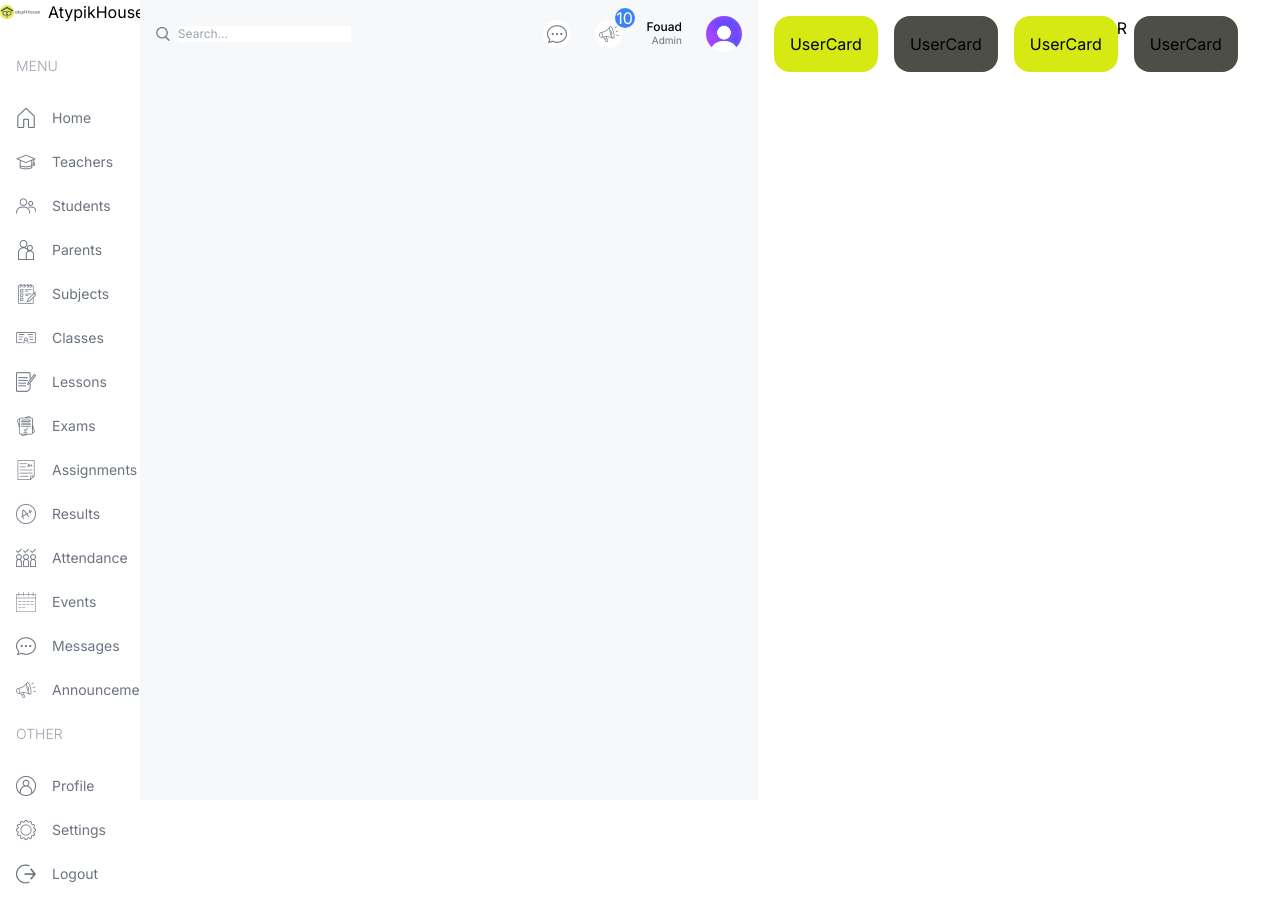
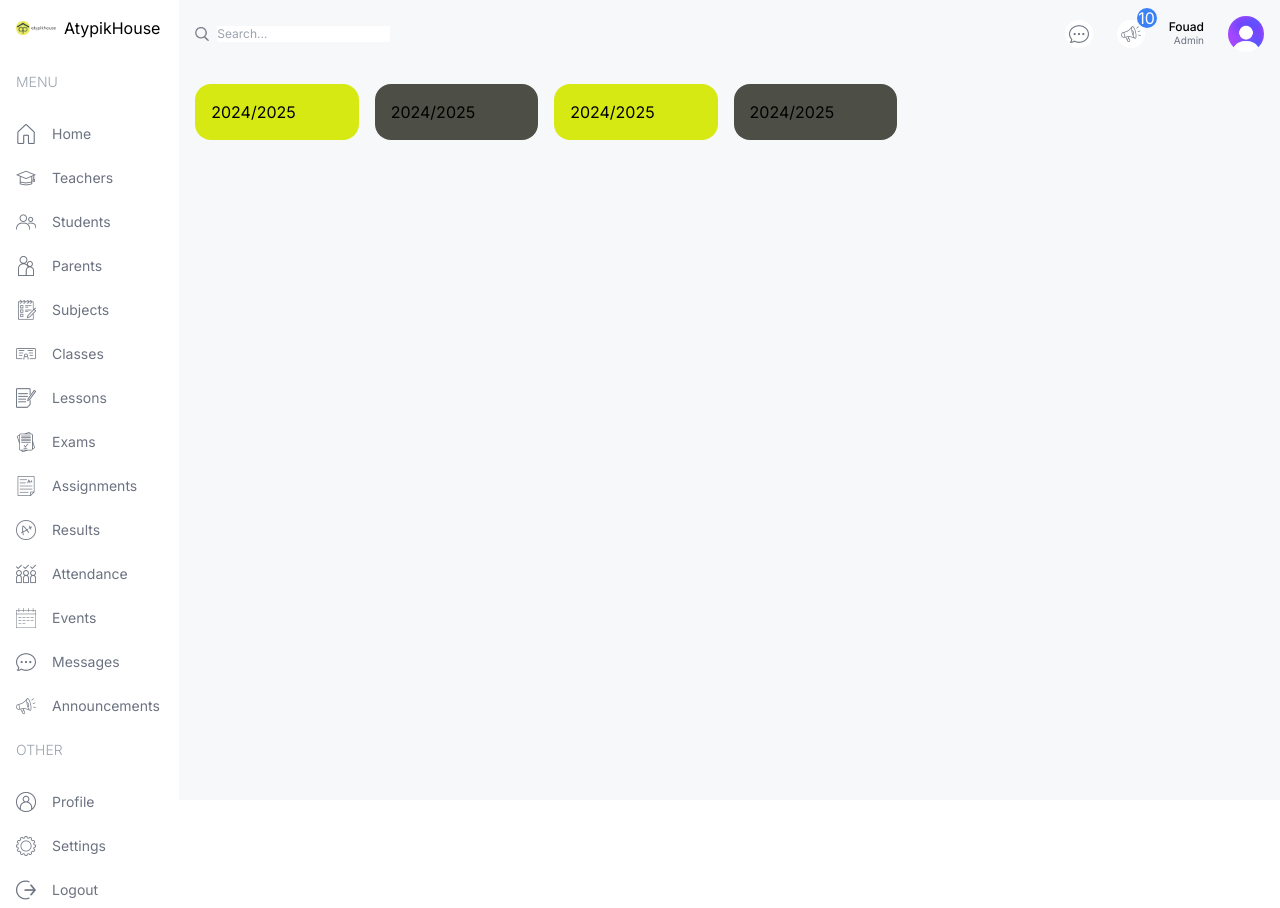
Before and after one commit to Fouad-berry/Responsive-ui-dashboard, a Next.js app: page /dashboard/admin in a window 1280 px wide. Built offline with nearby package versions, Linux system fonts and the light colour scheme.

Commit message:
update style of all the project

```diff
--- a/src/app/dashboard/admin/page.tsx
+++ b/src/app/dashboard/admin/page.tsx
@@ -1,5 +1,4 @@
 import UserCard from '@/components/UserCard';
-import React from 'react';
 
 const AdminPage = () => {
     return (
@@ -12,7 +11,7 @@ const AdminPage = () => {
                     <UserCard type='staff' />
                 </div>
             </div>
-            <div className='w-full lg:w-1/3'>R</div>
+            <div className='w-full lg:w-1/3'></div>
         </div>
     );
 };
--- a/src/app/dashboard/layout.tsx
+++ b/src/app/dashboard/layout.tsx
@@ -10,7 +10,7 @@ export default function DashboardLayout({
   }>) {
     return (
         <div className="h-screen flex">
-            <div className="w-[14%] md:w-[8%] lg:w-[16%] xl:w-[14%]">
+            <div className="w-[14%] md:w-[8%] lg:w-[16%] xl:w-[14%] p-4">
                 <Link href="/" className="flex items-center justify-center lg:justify-start gap-2">
                     <Image src="/logo.png" alt="logo" width={40} height={40}/>
                     <span className="hidden lg:block">AtypikHouse</span>
@@ -19,8 +19,8 @@ export default function DashboardLayout({
             </div>
             <div className="w-[86%] md:w-[92%] lg:w-[84%] xl:w-[86%] bg-[#F7F8FA] overflow-scroll">
                 <Navbar/>
+                {children}
             </div>
-            {children}
         </div>
     );
   }
--- a/src/components/Menu.tsx
+++ b/src/components/Menu.tsx
@@ -120,9 +120,9 @@ const Menu = () => {
     <div className=" mt-4 text-sm">
       {menuItems.map(i=>(
         <div className="flex flex-col gap-2" key={i.title}>
-            <span className="hidden lg:block text-gray-400 font-light my-4 ml-4">{i.title}</span>
+            <span className="hidden lg:block text-gray-400 font-light my-4">{i.title}</span>
             {i.items.map(item=>(
-              <Link href={item.href} key={item.label} className="flex items-center justify-center lg:justify-start gap-4 text-gray-500 py-2 ml-4">
+              <Link href={item.href} key={item.label} className="flex items-center justify-center lg:justify-start gap-4 text-gray-500 py-2">
                 <Image src={item.icon} alt="" width={20} height={20}/>
                 <span className="hidden lg:block">{item.label}</span>
               </Link>
--- a/src/components/UserCard.tsx
+++ b/src/components/UserCard.tsx
@@ -1,9 +1,9 @@
-import React from 'react';
-
 const UserCard = ({type}:{type:string}) => {
     return (
-        <div className='rounded-2xl odd:bg-[#d7e913] even:bg-[#4d4e45] p-4'>
-            UserCard
+        <div className='rounded-2xl odd:bg-[#d7e913] even:bg-[#4d4e45] p-4 flex-1'>
+            <div>
+                <span>2024/2025</span>
+            </div>
         </div>
     );
 };
```
